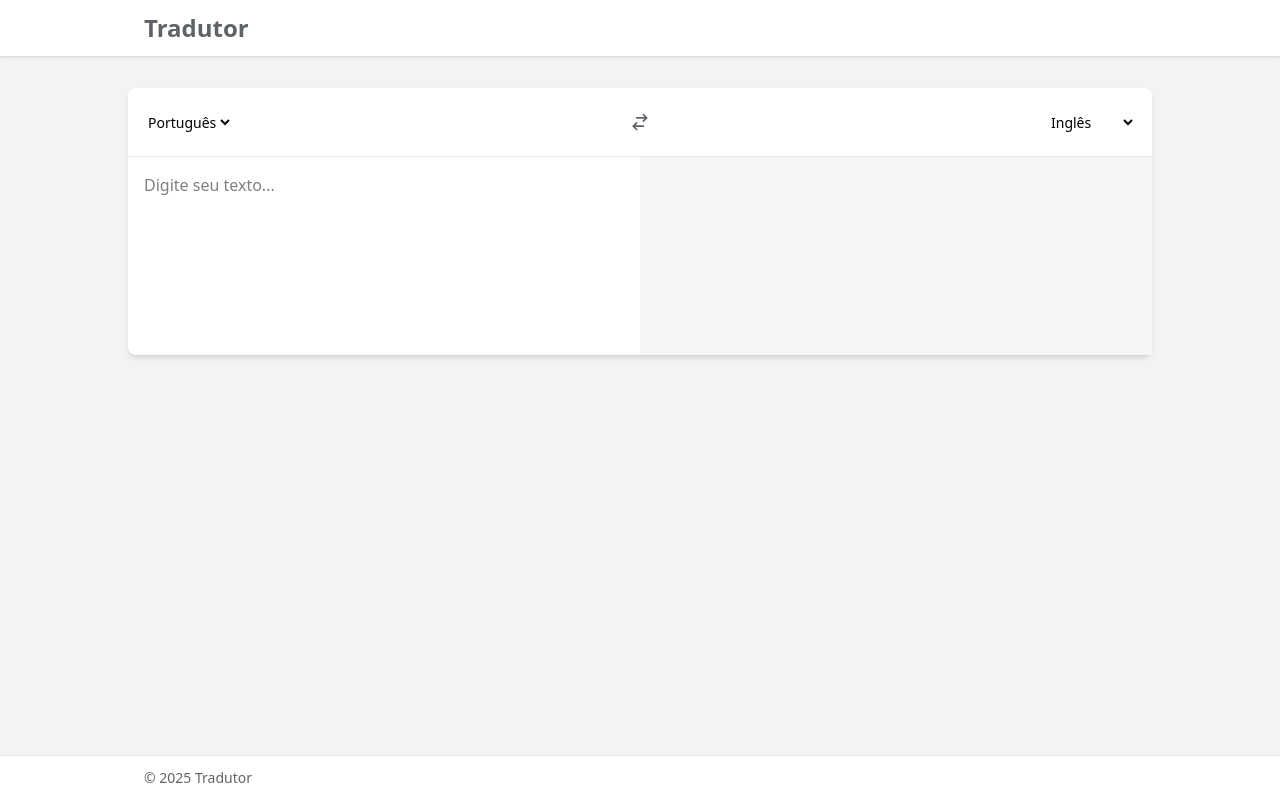
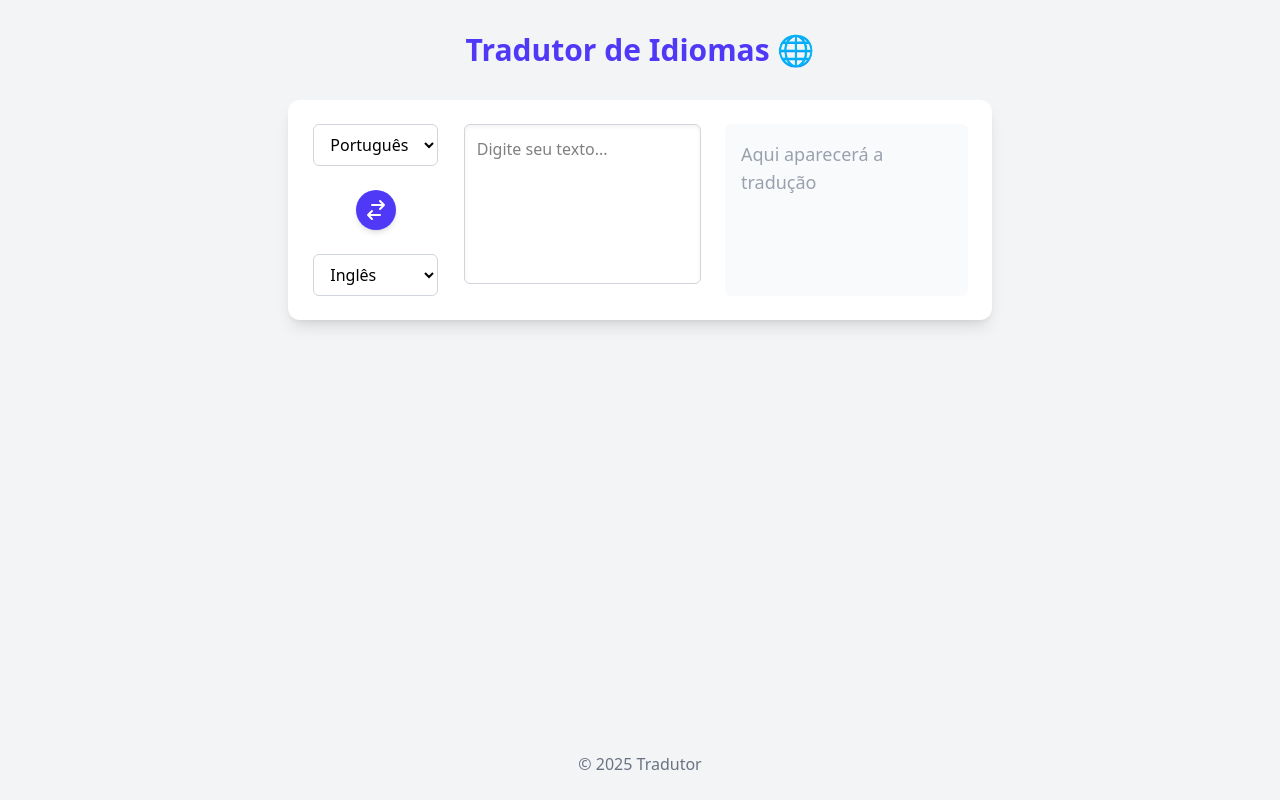
Before and after one commit to Carlamagalhaes1/Tradutor, a React (Vite) app: page / in a window 1280 px wide. Built offline with nearby package versions, Linux system fonts and the light colour scheme.

Commit message:
mudnado interface

```diff
--- a/src/App.jsx
+++ b/src/App.jsx
@@ -1,4 +1,4 @@
-import { useEffect, useState } from "react";
+import { useEffect, useState, useRef } from "react";
 
 const languages = [
   { code: "en", name: "Inglês" },
@@ -15,21 +15,16 @@ function App() {
   const [sourceText, setSourceText] = useState("");
   const [isLoading, setIsLoading] = useState(false);
   const [translatedText, setTranslatedText] = useState("");
-  const [timeoutId, setTimeoutId] = useState(null);
+  const timeoutRef = useRef(null);
+
   useEffect(() => {
+    if (timeoutRef.current) clearTimeout(timeoutRef.current);
 
-    if (timeoutId) {
-      clearTimeout(timeoutId);
-    }
-
-    const newTimeoutId = setTimeout(() => {
+    timeoutRef.current = setTimeout(() => {
       handleTranslate();
     }, 500);
 
-    setTimeoutId(newTimeoutId);
-
-    return () => clearTimeout(newTimeoutId);
-
+    return () => clearTimeout(timeoutRef.current);
   }, [sourceText, sourceLang, targetLang]);
 
   const handleTranslate = async () => {
@@ -41,7 +36,9 @@ function App() {
     setIsLoading(true);
     try {
       const response = await fetch(
-        `https://api.mymemory.translated.net/get?q=${sourceText}&langpair=${sourceLang}|${targetLang}`
+        `https://api.mymemory.translated.net/get?q=${encodeURIComponent(
+          sourceText
+        )}&langpair=${sourceLang}|${targetLang}`
       );
 
       if (!response.ok) {
@@ -51,7 +48,6 @@ function App() {
       const data = await response.json();
       setTranslatedText(data.responseData.translatedText);
     } catch {
-
       setTranslatedText("Erro ao traduzir, tente novamente.");
     } finally {
       setIsLoading(false);
@@ -59,28 +55,26 @@ function App() {
   };
 
   const swapTranslate = () => {
-    setSourceLang(targetLang)
-    setTargetLang(sourceLang)
-    setSourceText(translatedText)
-    setTranslatedText(sourceText)
-  }
+    setSourceLang(targetLang);
+    setTargetLang(sourceLang);
+    setSourceText(translatedText);
+    setTranslatedText(sourceText);
+  };
 
   return (
-    <>
-      <div className="min-h-screen bg-backgroud flex flex-col ">
-        <header className="bg-white shadow-sm">
-          <div className="max-w-5xl mx-auto px-4 py-3 flex items-center">
-            <h1 className="text-headerColor text-2xl font-bold">Tradutor</h1>
-          </div>
+    <div className="min-h-screen bg-gray-100 flex flex-col">
+      <header className="text-center text-3xl font-extrabold text-indigo-600 py-8">
+        Tradutor de Idiomas 🌐
       </header>
 
-        <main className="flex-grow flex items-start justify-center px-4 py-8">
-          <div className="w-full max-w-5xl bg-white rounded-lg shadow-md overflow-hidden-">
-            <div className="flex items-center justify-between p-4 border-b border-gray-200">
+      <main className="max-w-4xl mx-auto bg-white rounded-xl shadow-lg p-6 flex flex-col md:flex-row gap-6">
+        {/* Selects e swap */}
+        <div className="flex items-center justify-center md:flex-col gap-4 md:gap-6 md:w-32">
           <select
+            aria-label="Idioma de origem"
             value={sourceLang}
-                onChange={(event) => setSourceLang(event.target.value)}
-                className="text-sm text-textColor bg-transparent border-none focus:outline-none cursor-pointer"
+            onChange={(e) => setSourceLang(e.target.value)}
+            className="border border-gray-300 rounded-md px-3 py-2 focus:outline-none focus:ring-2 focus:ring-indigo-400 cursor-pointer transition"
           >
             {languages.map((lang) => (
               <option key={lang.code} value={lang.code}>
@@ -88,9 +82,14 @@ function App() {
               </option>
             ))}
           </select>
-              <button className="p-2 rounded-full hover:bg-gray-100 outline-none " onClick={(swapTranslate)}>
+
+          <button
+            aria-label="Trocar idiomas"
+            onClick={swapTranslate}
+            className="bg-indigo-600 hover:bg-indigo-700 text-white p-2 rounded-full transition shadow-md"
+          >
             <svg
-                  className="w-5 h-5 text-headerColor"
+              className="w-6 h-6"
               fill="none"
               stroke="currentColor"
               viewBox="0 0 24 24"
@@ -106,9 +105,10 @@ function App() {
           </button>
 
           <select
+            aria-label="Idioma de destino"
             value={targetLang}
-                onChange={(event) => setTargetLang(event.target.value)}
-                className="text-sm text-textColor bg-transparent border-none focus:outline-none cursor-pointer"
+            onChange={(e) => setTargetLang(e.target.value)}
+            className="border border-gray-300 rounded-md px-3 py-2 focus:outline-none focus:ring-2 focus:ring-indigo-400 cursor-pointer transition"
           >
             {languages.map((lang) => (
               <option key={lang.code} value={lang.code}>
@@ -118,35 +118,30 @@ function App() {
           </select>
         </div>
 
-            <div className="grid grid-cols-1 md:grid-cols-2">
-              <div className="p-4">
+        {/* Textareas */}
         <textarea
+          aria-label="Texto de origem"
           value={sourceText}
-                  onChange={(event) => setSourceText(event.target.value)}
-                  className="w-full h-40 text-textColor bg-transparent resize-none border-none outline-none"
+          onChange={(e) => setSourceText(e.target.value)}
           placeholder="Digite seu texto..."
-                ></textarea>
+          className="flex-1 border border-gray-300 rounded-md p-3 resize-none shadow-inner focus:outline-none focus:ring-2 focus:ring-indigo-400 h-40"
+        />
+
+        <div className="flex-1 bg-gray-50 p-4 rounded-md min-h-[160px] text-lg text-gray-800 relative">
+          {isLoading ? (
+            <div className="flex justify-center items-center h-full">
+              <div className="animate-spin rounded-full h-8 w-8 border-t-4 border-indigo-600"></div>
             </div>
-              <div className="p-4 relative bg-secondaryBackgroud border-l-gray-200">
-                <div className="absolute inset-0 flex items-center justify-center">
-                  {isLoading ? (
-                    <div className="animate-spin rounded-full h-8 w-8 border-t-2 to-blue-500"></div>
           ) : (
-                    <p className="text-lg text-textColor">{translatedText}</p>
+            <p>{translatedText || <span className="text-gray-400">Aqui aparecerá a tradução</span>}</p>
           )}
-                </div>
-              </div>
-            </div>
         </div>
       </main>
 
-        <footer className="bg-white border-t border-gray-200 mt-auto ">
-          <div className="max-w-5xl mx-auto px-4 py-3 text-sm text-headerColor">
+      <footer className="text-center text-gray-500 py-6 mt-auto select-none">
         &copy; {new Date().getFullYear()} Tradutor
-          </div>
       </footer>
     </div>
-    </>
   );
 }
 
```
Lines whose indentation alone changed are shown as unchanged.
